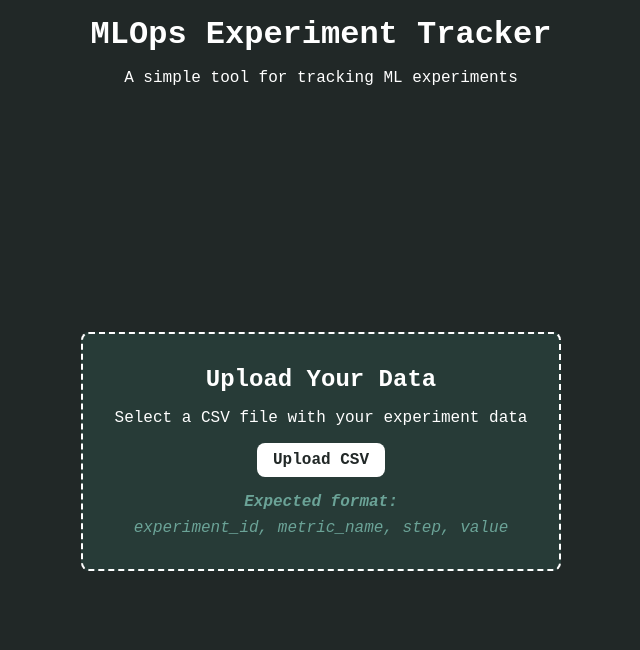
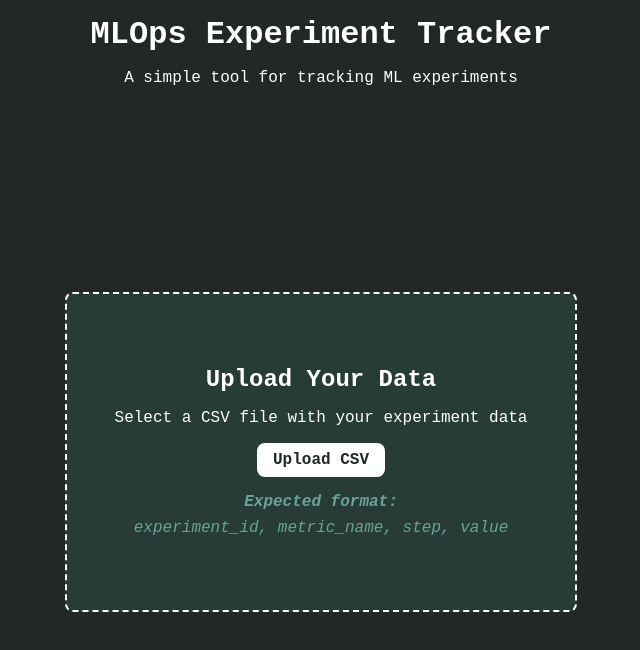
Before and after one commit to LevkoBe/mlopsp-platform, a React (Create React App) app: page / in a window 1280 px wide. Shown: the top 650 px of the page, without its empty margins (319-959 px from the left). Built offline with nearby package versions, Linux system fonts and the light colour scheme; a web font is replaced by a local one.

Commit message:
feat: loading animation

```diff
--- a/src/components/FileUpload/FileUpload.module.css
+++ b/src/components/FileUpload/FileUpload.module.css
@@ -3,14 +3,15 @@
   flex-direction: column;
   align-items: center;
   justify-content: center;
-  height: 100%;
+  width: fit-content;
+  min-height: 40vh;
+  min-width: 40vw;
   padding: 2rem;
   background-color: var(--secondary-bg);
   border-radius: var(--border-radius);
   border: 2px dashed var(--primary-fg);
   gap: 1rem;
 }
-
 .input {
   display: none;
 }
@@ -43,3 +44,28 @@
   color: var(--secondary-fg);
   font-style: italic;
 }
+
+.loading {
+  display: flex;
+  flex-direction: column;
+  align-items: center;
+}
+
+.spinner {
+  width: 40px;
+  height: 40px;
+  border: 4px solid var(--primary-fg);
+  border-top: 4px solid var(--secondary-fg);
+  border-radius: 50%;
+  animation: spin 1s linear infinite;
+  margin-bottom: 16px;
+}
+
+@keyframes spin {
+  from {
+    transform: rotate(0deg);
+  }
+  to {
+    transform: rotate(360deg);
+  }
+}
--- a/src/components/FileUpload/FileUpload.tsx
+++ b/src/components/FileUpload/FileUpload.tsx
@@ -1,6 +1,7 @@
 import Papa from "papaparse";
 import { ExperimentData } from "../../types";
 import styles from "./FileUpload.module.css";
+import { useState } from "react";
 
 interface FileUploadProps {
   onDataLoaded: (data: ExperimentData[]) => void;
@@ -8,7 +9,9 @@ interface FileUploadProps {
 }
 
 const FileUpload: React.FC<FileUploadProps> = ({ onDataLoaded, onFileSet }) => {
+  const [isLoading, setIsLoading] = useState(false);
   const handleFileUpload = (event: React.ChangeEvent<HTMLInputElement>) => {
+    setIsLoading(true);
     const file = event.target.files?.[0];
     if (file) {
       onFileSet(file.name);
@@ -17,6 +20,7 @@ const FileUpload: React.FC<FileUploadProps> = ({ onDataLoaded, onFileSet }) => {
         header: true,
         skipEmptyLines: true,
         complete: (result) => {
+          setIsLoading(false);
           const parsedData = result.data.map((row) => ({
             experiment_id: row.experiment_id,
             metric_name: row.metric_name,
@@ -34,6 +38,13 @@ const FileUpload: React.FC<FileUploadProps> = ({ onDataLoaded, onFileSet }) => {
 
   return (
     <div className={styles.uploadArea}>
+      {isLoading ? (
+        <div className={styles.loading}>
+          <div className={styles.spinner} />
+          <p>Loading...</p>
+        </div>
+      ) : (
+        <>
           <h2>Upload Your Data</h2>
           <p>Select a CSV file with your experiment data</p>
           <label className={styles.label}>
@@ -49,6 +60,8 @@ const FileUpload: React.FC<FileUploadProps> = ({ onDataLoaded, onFileSet }) => {
             <h4>Expected format:</h4>
             <code>experiment_id, metric_name, step, value</code>
           </div>
+        </>
+      )}
     </div>
   );
 };
```
Lines whose indentation alone changed are shown as unchanged.
